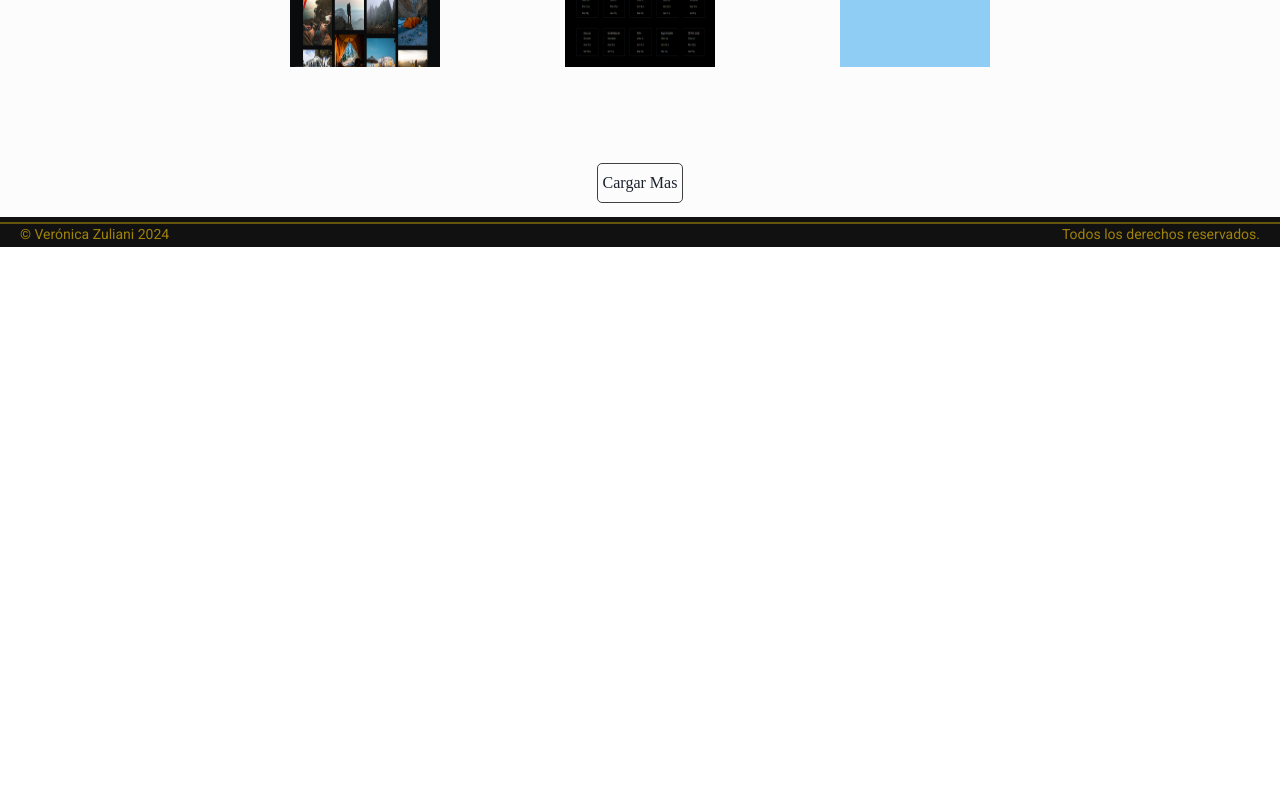
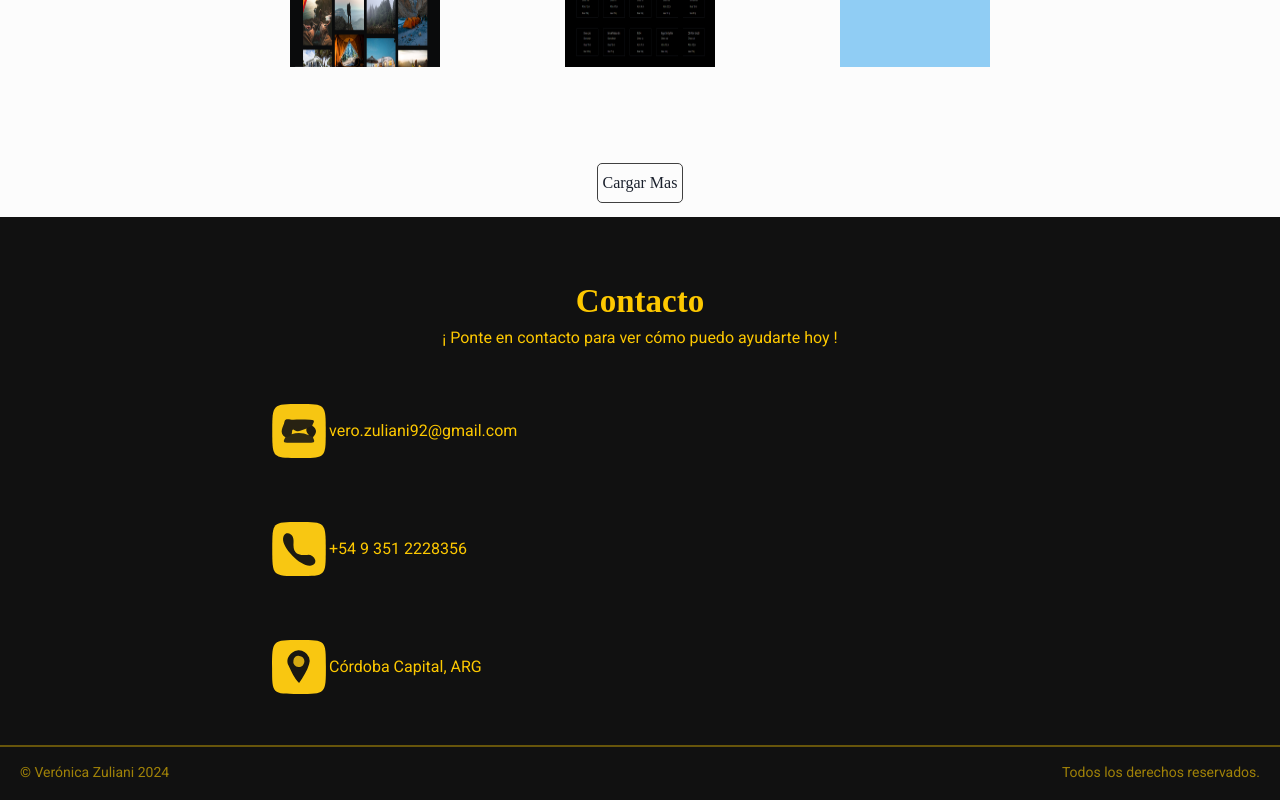
Before and after one commit to VeroZuliani/portfolio-personal-react, a React (Vite) app: page / in a window 1280 px wide. Shown: the part 2697-3497 px from the top of the page. Before the commit the page ends 2944 px from the top, so only its background shows below. Built offline with nearby package versions, Linux system fonts and the light colour scheme; a web font is replaced by a local one.

Commit message:
Realice estructura de Contacto con InfoContacto y modifique margin en Footer

```diff
--- a/src/Components/Contacto/Contacto.jsx
+++ b/src/Components/Contacto/Contacto.jsx
@@ -1,8 +1,66 @@
+import { Flex, Box, Text, SimpleGrid} from "@chakra-ui/react"
+import { element } from 'prop-types'
+import InfoContacto from "../InfoContacto/InfoContacto"
 
 const Contacto = () => {
+
+    let infoContacto = [
+        {
+            "img":"/correo.svg",
+            "info":"vero.zuliani92@gmail.com",
+        },
+        {
+            "img":"/celular.svg",
+            "info":"+54 9 351 2228356",
+        },
+        {
+            "img":"/ubicacion.svg",
+            "info":"Córdoba Capital, ARG",
+        },
+    ]
+
     return(
 
-        <h1>Contacto</h1>
+        <Flex class="contacto" id="contacto"
+            bg='bg.black'
+            justifyContent='center'
+            alignContent='center'
+            alignItems='center'
+            flexDirection='column'
+            >
+
+            <Box as='h1'
+                color='text.color'
+                pt='60px'
+                fontFamily='font.playfair'
+                fontWeight='600'
+                fontSize={33}
+                >Contacto
+            </Box>
+            <Text
+                color='text.color'
+                fontFamily='font.roboto'
+                fontWeight='weight.400'
+                fontStyle='style.normal'
+                fontSize={16}
+                >¡ Ponte en contacto para ver cómo puedo ayudarte hoy !
+            </Text>
+
+            <Flex class="info-contenedor"
+                w='736px'
+                h='390px'
+                justifyContent='space-between'
+                alignContent='center'
+                alignItems='center'
+                >
+                <SimpleGrid class="info" columns={1} >
+                    {infoContacto.map(elemento =>
+                        <InfoContacto img={elemento.img} info={elemento.info}/>)
+                    }
+                </SimpleGrid>
+            </Flex>
+
+        </Flex>
 
     )
 }
--- a/src/Components/Footer/Footer.jsx
+++ b/src/Components/Footer/Footer.jsx
@@ -2,13 +2,15 @@ import { Box, Divider, Flex, Text } from "@chakra-ui/react"
 
 const Footer = () => {
     return(
-        <Box className="autor" bg='bg.black' color='text.oscuro' pt='5px' pb='2px'>
+        <Box className="autor" bg='bg.black' color='text.oscuro' pt='5px' pb='2px' >
 
             <Divider orientation='vertical' border='1px' borderStyle='solid' borderColor='text.oscuro'/>
             <Flex className="nom"
                 justifyContent='space-between'
                 pr='20px'
                 pl='20px'
+                pt='15px'
+                pb='15px'
                 fontFamily='font.roboto'
                 fontWeight='weight.400'
                 fontStyle='style.normal'
--- a/src/Components/Habilidades/Habilidades.jsx
+++ b/src/Components/Habilidades/Habilidades.jsx
@@ -1,9 +1,9 @@
-
 import Experiencia from "../Experiencia/Experiencia"
 import Skills from "../Skills/Skills"
 import { element } from 'prop-types'
 
 import { Flex, Box, Heading, Wrap} from "@chakra-ui/react"
+
 
 
 const Habilidades = () => {
--- /dev/null
+++ b/src/Components/InfoContacto/InfoContacto.jsx
@@ -0,0 +1,28 @@
+import {Flex, Text, Image, Center} from '@chakra-ui/react'
+
+
+const InfoContacto = ({img,info}) => {
+
+
+    return(
+
+        <Flex class="datos"
+            justifyContent='flex-start'
+            alignItems='center'
+            mt='36px'
+            mb='28px'
+            >
+            <Image mr='3px' w='54px' h='54px' src={img} alt=""/>
+            <Text
+                color='text.color'
+                fontFamily='font.roboto'
+                fontWeight='weight.400'
+                fontStyle='style.normal'
+                fontSize={16}
+                >{info}
+            </Text>
+        </Flex>
+    )
+}
+
+export default InfoContacto
--- a/src/main.jsx
+++ b/src/main.jsx
@@ -11,7 +11,7 @@ import Hero from './Components/Hero/Hero'
 import SobreMi from './Components/SobreMi/SobreMi'
 import Habilidades from './Components/Habilidades/Habilidades'
 import Proyectos from './Components/Proyectos/Proyectos'
-// import Contacto from './Components/Contacto/Contacto'
+import Contacto from './Components/Contacto/Contacto'
 import Footer from './Components/Footer/Footer'
 
 
@@ -24,7 +24,7 @@ ReactDOM.createRoot(document.getElementById('root')).render(
       <SobreMi/>
       <Habilidades/>
       <Proyectos/>
-      {/* <Contacto/> */}
+      <Contacto/>
       <Footer/>
     </ChakraProvider>
 
```
